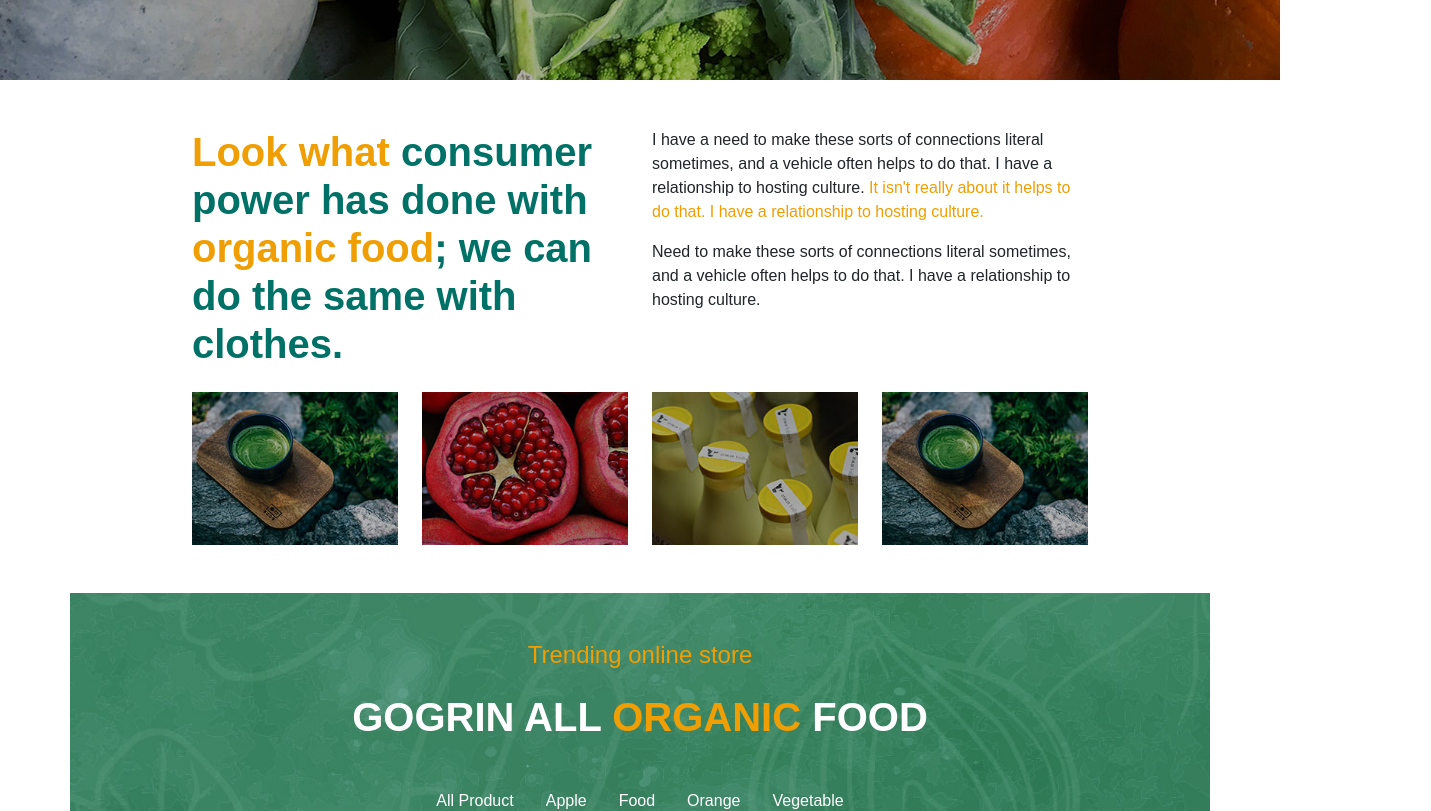
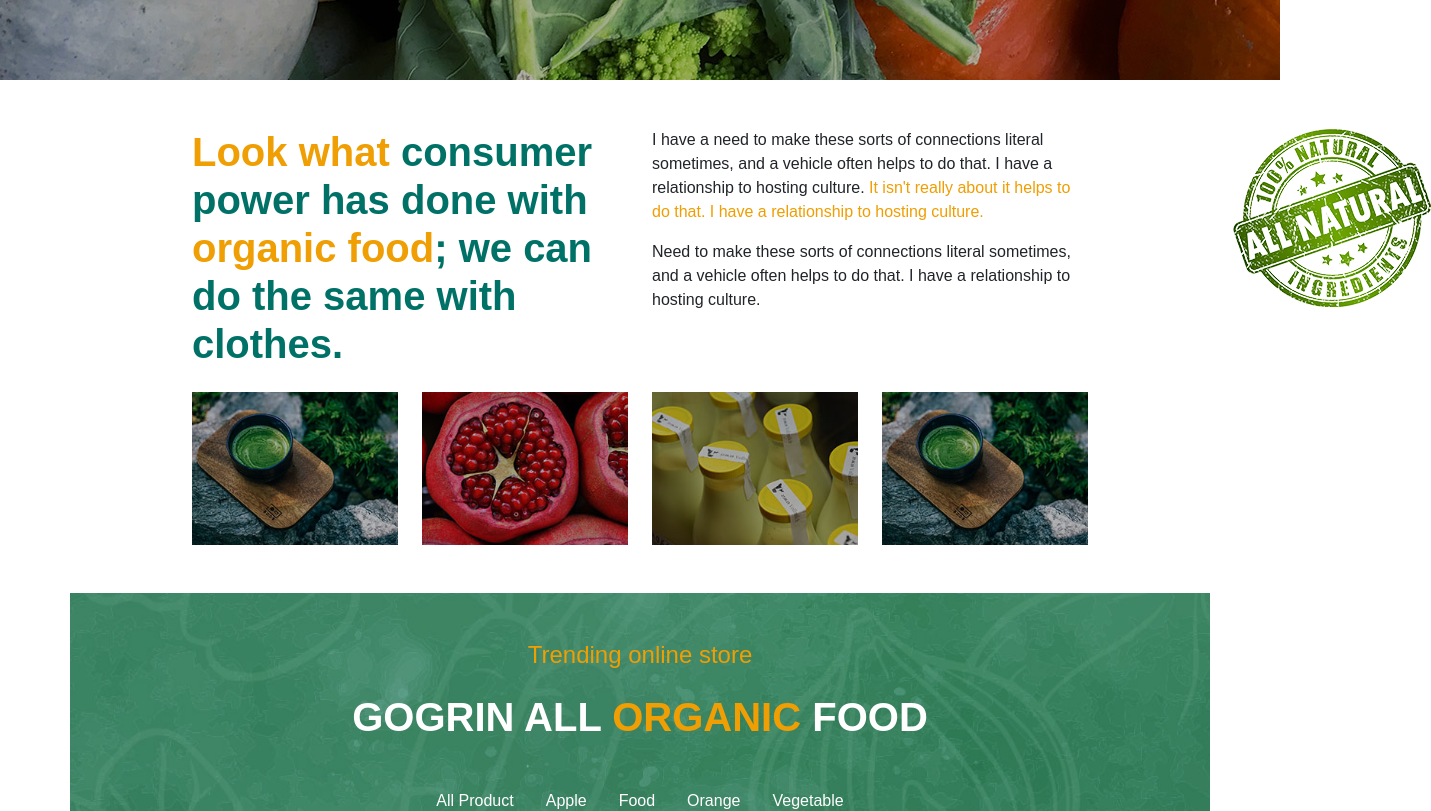
Before and after one commit to martinaapalazzi/proj-html-vuejs, a Vue app: page / in a window 1280 px wide. Shown: the part 1020-1831 px from the top of the page, 1431 px wide, since content can reach past the window. Built offline with nearby package versions, Linux system fonts and the light colour scheme.

Commit message:
home-page: ADD animazione all'immagine della seconda sezione

```diff
--- a/src/components/hpSecondSection.vue
+++ b/src/components/hpSecondSection.vue
@@ -46,7 +46,10 @@
 
 <template>
   <section id="second-section" class="mb-5">
-    <div class="my-container">
+    <div class="my-container position-relative">
+      <div class="position-absolute fe-shap-container">
+        <img src="../assets/img/fe-shap1-1.png" alt="" />
+      </div>
       <div class="row mb-3">
         <div class="col-6">
           <h1 class="my-green">
@@ -126,6 +129,29 @@
   .my-container {
     width: 70vw;
     margin: 0 auto;
+    .fe-shap-container {
+      animation-name: right-and-left;
+      animation-duration: 4.5s;
+      animation-timing-function: linear;
+      animation-iteration-count: infinite;
+    }
+    @keyframes right-and-left {
+      0% {
+        right: -330px;
+      }
+      25% {
+        right: -360px;
+      }
+      50% {
+        right: -330px;
+      }
+      75% {
+        right: -300px;
+      }
+      100% {
+        right: -330px;
+      }
+    }
   }
   h1 {
     font-weight: bold;
```
